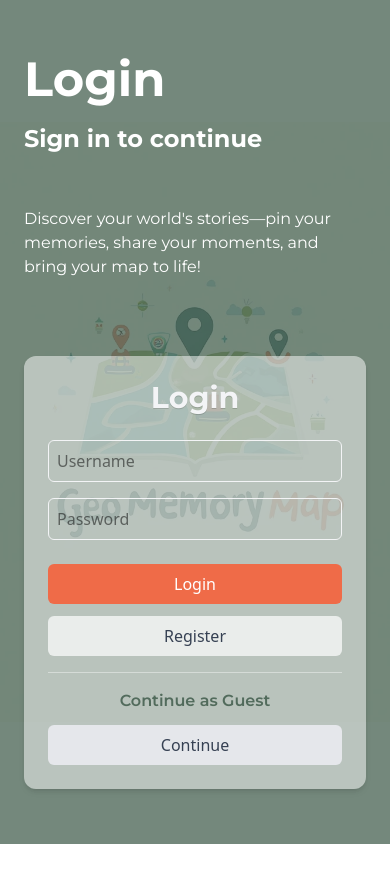
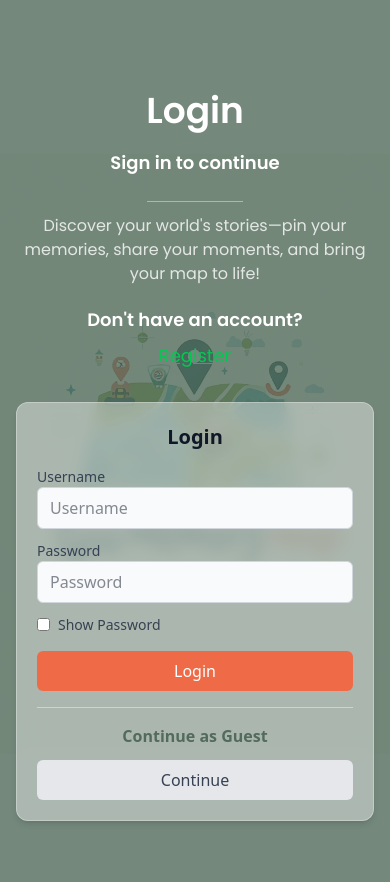
Before and after one commit to UCC-Batch-26/geomemorymap, a React (Vite) app in the folder apps/frontend/: page /login in a window 390 px wide. Shown: the top 882 px of the page. Before the commit the page ends 844 px from the top, so only its background shows below. Built offline with nearby package versions, Linux system fonts and the light colour scheme; no server answers.

Commit message:
style: more improvements for login page mobile layout

```diff
--- a/apps/frontend/src/modules/auth/pages/log-in-page.jsx
+++ b/apps/frontend/src/modules/auth/pages/log-in-page.jsx
@@ -1,18 +1,34 @@
 import { useNavigate } from 'react-router';
-import { useState } from 'react';
+import { useState, useEffect } from 'react';
 import toast from 'react-hot-toast';
-import { useEffect } from 'react';
+import { Link } from 'react-router';
 
 const LOGIN_URL = `${import.meta.env.VITE_BACKEND_URL}/api/auth/login`;
 
 function LoginPage({ setToken, setUser }) {
-  const [username, setUsername] = useState('');
-  const [password, setPassword] = useState('');
+  const [form, setForm] = useState({
+    username: '',
+    password: '',
+  });
   const [loggedIn, setLoggedIn] = useState(false);
+  const [showPassword, setShowPassword] = useState(false);
   const navigate = useNavigate();
+
+  const handleChange = (e) => {
+    setForm({ ...form, [e.target.name]: e.target.value });
+  };
 
   const handleLogin = async (e) => {
     e.preventDefault();
+
+    const username = form.username.trim();
+    const password = form.password;
+
+    if (!username || !password) {
+      toast.error('Please fill in all required fields.');
+      return;
+    }
+
     try {
       const res = await fetch(LOGIN_URL, {
         method: 'POST',
@@ -21,6 +37,7 @@ function LoginPage({ setToken, setUser }) {
       });
 
       const data = await res.json();
+
       if (res.ok) {
         setToken(data.token);
         setUser(data.user);
@@ -34,23 +51,8 @@ function LoginPage({ setToken, setUser }) {
         toast.error(data.message || 'Login failed');
       }
     } catch (error) {
-      if (error.response) {
-        // Server responded with a status outside 2xx
-        if (error.response.status === 401) {
-          toast.error('Unauthorized – please log in again');
-        } else if (error.response.status >= 500) {
-          toast.error('Server error, please try later');
-        } else {
-          toast.error(error.response.data?.message || 'Something went wrong');
-        }
-      } else if (error.request) {
-        // No response from server
-        toast.error('No response from server. Check your internet.');
-      } else {
-        // Something else (like code bug)
-        toast.error('Unexpected error occurred');
-      }
-      console.error(error);
+      console.error('Login error:', error);
+      toast.error('Error connecting to server');
     }
   };
 
@@ -65,60 +67,98 @@ function LoginPage({ setToken, setUser }) {
   }, [loggedIn, navigate]);
 
   return (
-    <div className="fixed h-screen w-full bg-[url(@/assets/geo-memory-map-bg.png)] bg-[length:600px] bg-no-repeat bg-center">
-      <div className="grid min-h-screen grid-cols-1 items-center bg-[#526b5c]/80 px-6 py-12 md:grid-cols-2 md:gap-10 md:px-10 xl:grid-cols-4 xl:px-0">
-        <div className="text-left xl:col-start-2 xl:row-start-2">
-          <h1 className="font-[Montserrat] text-5xl sm:text-6xl xl:text-7xl font-bold text-white">Login</h1>
-          <h3 className="font-[Montserrat] text-2xl font-bold text-white text-left py-5">Sign in to continue</h3>
-          <h4 className="font-[Montserrat] text-base text-white py-8 md:py-12 xl:py-20">
-            Discover your world's stories—pin your memories, share your moments, and bring your map to life!
-          </h4>
-        </div>
-        {/* FORM */}
-        <div className="mt-8 md:mt-0 md:justify-self-end xl:col-start-3 xl:row-start-2">
-          <form onSubmit={handleLogin} className="bg-white/50 p-6 rounded-xl shadow-md w-full max-w-sm">
-            <h2 className="text-3xl font-bold text-gray-100 text-shadow-2xs text-center mb-6 font-[Montserrat]">
+    <section className="min-h-screen w-full bg-[url(@/assets/geo-memory-map-bg.png)] bg-[length:600px] bg-no-repeat bg-center">
+      <div className="min-h-screen bg-[#526b5c]/80 text-white px-4 py-8 sm:px-6 md:px-10">
+        <div className="mx-auto flex min-h-screen max-w-6xl flex-col items-center justify-center gap-8 md:flex-row md:gap-12">
+          <div className="font-display flex w-full max-w-xl flex-col gap-4 text-center md:text-left">
+            <h1 className="text-4xl font-semibold leading-tight sm:text-5xl md:pr-10 md:text-7xl">
+              Login
+            </h1>
+
+            <h3 className="text-lg font-semibold sm:text-xl md:text-2xl">
+              Sign in to continue
+            </h3>
+
+            <div className="flex flex-col items-center md:items-start">
+              <hr className="my-2 h-px w-24 border-0 bg-white/40" />
+              <span className="py-1 text-base text-white/80 sm:text-lg md:text-xl">
+                Discover your world&apos;s stories—pin your memories, share your moments, and bring your map to life!
+              </span>
+            </div>
+
+            <div className="flex flex-col items-center gap-2 sm:flex-row sm:justify-center md:justify-start">
+              <h3 className="text-lg font-semibold sm:text-xl md:text-2xl">
+                Don&apos;t have an account?
+              </h3>
+              <Link
+                to="/signup"
+                className="text-lg text-green-500 underline hover:no-underline sm:text-xl md:text-2xl"
+              >
+                Register
+              </Link>
+            </div>
+          </div>
+
+          <form
+            onSubmit={handleLogin}
+            className="w-full max-w-sm rounded-xl border border-white/30 bg-white/40 p-5 shadow-md backdrop-blur-sm sm:p-6"
+          >
+            <h2 className="mb-4 text-center text-xl font-bold text-gray-900">
               Login
             </h2>
 
+            <label htmlFor="username" className="block text-sm font-medium text-gray-700">
+              Username
+            </label>
             <input
+              id="username"
               type="text"
+              name="username"
+              value={form.username}
+              onChange={handleChange}
               placeholder="Username"
-              value={username}
-              onChange={(e) => setUsername(e.target.value)}
               required
-              className="w-full p-2 mb-4 border border-gray-100 rounded-md focus:outline-none focus:ring focus:ring-blue-300"
+              className="mb-3 w-full rounded-md border border-gray-300 bg-gray-50 px-3 py-2 text-gray-900 focus:border-[#526b5c] focus:outline-none focus:ring-2 focus:ring-[#526b5c]/30"
             />
 
+            <label htmlFor="password" className="block text-sm font-medium text-gray-700">
+              Password
+            </label>
             <input
-              type="password"
+              id="password"
+              type={showPassword ? 'text' : 'password'}
+              name="password"
+              value={form.password}
+              onChange={handleChange}
               placeholder="Password"
-              value={password}
-              onChange={(e) => setPassword(e.target.value)}
               required
-              className="w-full p-2 mb-6 border border-gray-100 rounded-md focus:outline-none focus:ring focus:ring-blue-300"
+              className="mb-3 w-full rounded-md border border-gray-300 bg-gray-50 px-3 py-2 text-gray-900 focus:border-[#526b5c] focus:outline-none focus:ring-2 focus:ring-[#526b5c]/30"
             />
+
+            <div className="mb-4 flex items-center">
+              <input
+                type="checkbox"
+                id="showPassword"
+                checked={showPassword}
+                onChange={() => setShowPassword(!showPassword)}
+                className="mr-2"
+              />
+              <label htmlFor="showPassword" className="text-sm text-gray-700">
+                Show Password
+              </label>
+            </div>
 
             <button
               type="submit"
-              className="w-full bg-[#EF6B48] text-white py-2 rounded-md hover:bg-[#e9542b] transition"
+              className="w-full rounded-md bg-[#EF6B48] px-4 py-2 text-white transition hover:bg-[#e9542b]"
             >
               Login
             </button>
 
-            <button
-              type="button"
-              onClick={() => navigate('/signup')}
-              className="w-full bg-white/70 text-gray-700 py-2 rounded-md hover:bg-white transition mt-3"
-            >
-              Register
-            </button>
-
             <div className="my-4 border-t border-white/40"></div>
 
-            {/* GUEST SECTION */}
             <div className="text-center">
-              <p className="text-[#526b5c] mb-3 font-[Montserrat] font-semibold">Continue as Guest</p>
+              <p className="mb-3 font-semibold text-[#526b5c]">Continue as Guest</p>
 
               <button
                 type="button"
@@ -129,7 +169,7 @@ function LoginPage({ setToken, setUser }) {
                   toast.success('Continuing as Guest');
                   navigate('/guest-memory');
                 }}
-                className="w-full bg-gray-200 text-gray-700 py-2 rounded-md hover:bg-gray-300 transition"
+                className="w-full rounded-md bg-gray-200 py-2 text-gray-700 transition hover:bg-gray-300"
               >
                 Continue
               </button>
@@ -137,7 +177,7 @@ function LoginPage({ setToken, setUser }) {
           </form>
         </div>
       </div>
-    </div>
+    </section>
   );
 }
 
```
